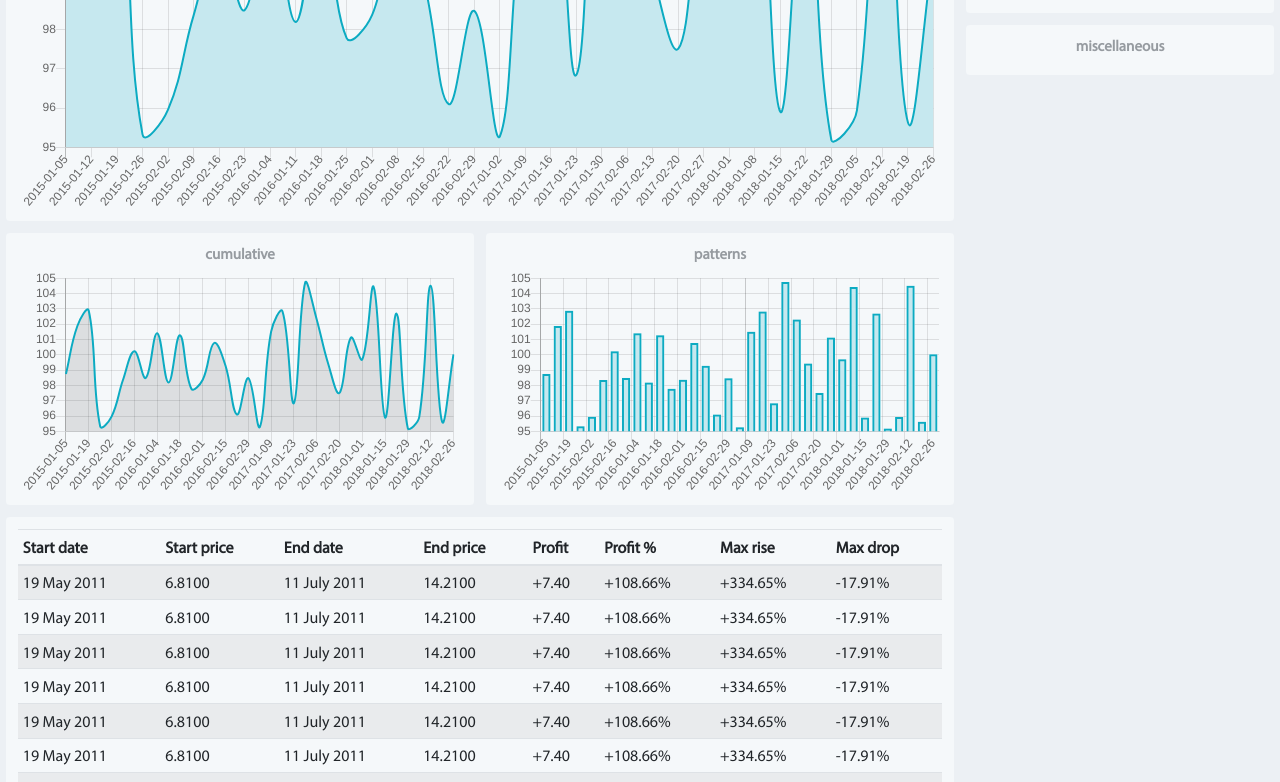
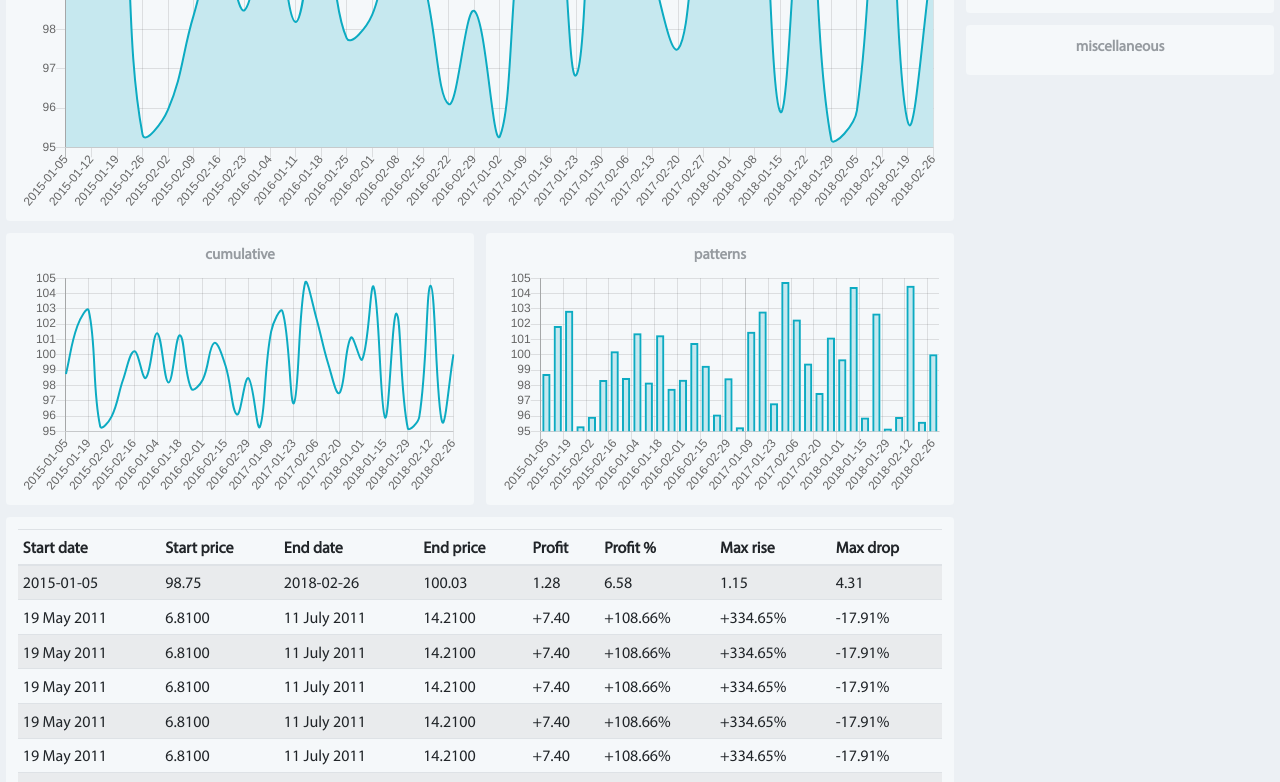
Before and after one commit to surlac/vest, a React (Create React App) app in the folder client/: page /ussectors in a window 1280 px wide. Shown: the part 477-1259 px from the top of the page. Built offline with nearby package versions, Linux system fonts and the light colour scheme.

Commit message:
table populated

```diff
--- a/client/package.json
+++ b/client/package.json
@@ -10,6 +10,7 @@
     "react-chartjs-2": "^2.7.4",
     "react-dom": "^16.5.2",
     "react-redux": "^6.0.0",
+    "react-router-dom": "^4.3.1",
     "react-scripts": "2.0.4",
     "redux": "^4.0.1"
   },
--- a/client/src/App.js
+++ b/client/src/App.js
@@ -10,6 +10,7 @@ import Control from "./Control";
 import Search from "./Search";
 import Title from "./Title";
 import { getInitialPriceData } from "./DataProvider";
+import { Route, Switch } from "react-router-dom";
 
 class App extends Component {
   constructor(props) {
@@ -35,7 +36,7 @@ class App extends Component {
     return (
       <div>
         <Header />
-
+        <Switch>
           <div class="container-fluid">
             <div class="row">
               <div class="col-12 col-lg-9">
@@ -46,7 +47,17 @@ class App extends Component {
                   <div class="col-12 mini-padding">
                     <div class="card">
                       <div class="card-body">
-                      <ChartContainer />
+                        <Route exact path="/" component={ChartContainer} />
+                        <Route path="/crypto" component={ChartContainer} />
+                        <Route path="/commodities" component={ChartContainer} />
+                        <Route path="/american" component={ChartContainer} />
+                        <Route path="/european" component={ChartContainer} />
+                        <Route
+                          path="/international"
+                          component={ChartContainer}
+                        />
+                        <Route path="/stocks" component={ChartContainer} />
+                        <Route path="/ussectors" component={ChartContainer} />
                       </div>
                     </div>
                   </div>
@@ -58,6 +69,7 @@ class App extends Component {
               <Sidebar />
             </div>
           </div>
+        </Switch>
       </div>
     );
   }
--- a/client/src/Cumulative.js
+++ b/client/src/Cumulative.js
@@ -16,7 +16,7 @@ class Cumulative extends Component {
                   {
                     label: "price",
                     data: this.props.values,
-
+                    fill: false,
                     borderWidth: 2,
                     borderColor: "#0cabc2",
                     pointRadius: 0
--- a/client/src/Header.js
+++ b/client/src/Header.js
@@ -1,9 +1,10 @@
 import React from "react";
+import { Link } from 'react-router-dom'
 
 function Header() {
   return (
     <nav class="navbar navbar-expand-xl bg-light navbar-light">
-      <a class="navbar-brand" href="index.htm" />
+	  <Link class="navbar-brand" to='/'></Link>
       <button
         class="navbar-toggler"
         type="button"
@@ -15,44 +16,28 @@ function Header() {
       <div class="collapse navbar-collapse" id="collapsibleNavbar">
         <ul class="navbar-nav">
           <li class="nav-item">
-            <a class="nav-link" href="#">
-              Currencies
-            </a>
+              <Link class="nav-link" to='/'>Currencies</Link>
           </li>
           <li class="nav-item">
-            <a class="nav-link" href="#">
-              Crypto
-            </a>
+              <Link class="nav-link" to='/crypto'>Crypto</Link>
           </li>
 		  <li class="nav-item">
-            <a class="nav-link" href="#">
-              Commodities
-            </a>
+              <Link class="nav-link" to='/commodities'>Commodities</Link>
           </li>
 		  <li class="nav-item">
-            <a class="nav-link" href="#">
-              American
-            </a>
+              <Link class="nav-link" to='/american'>American</Link>
           </li>
 		  <li class="nav-item">
-            <a class="nav-link" href="#">
-              European
-            </a>
+              <Link class="nav-link" to='/european'>European</Link>
           </li>
 		  <li class="nav-item">
-            <a class="nav-link" href="#">
-              International
-            </a>
+              <Link class="nav-link" to='/international'>International</Link>
           </li>
 		  <li class="nav-item">
-            <a class="nav-link" href="#">
-              Stocks
-            </a>
+              <Link class="nav-link" to='/stocks'>Stocks</Link>
           </li>
 		  <li class="nav-item">
-            <a class="nav-link" href="#">
-              US Sectors
-            </a>
+              <Link class="nav-link" to='/ussectors'>US Sectors</Link>
           </li>
         </ul>
         <ul class="navbar-nav ml-auto d-none d-xl-block">
--- a/client/src/Table.js
+++ b/client/src/Table.js
@@ -1,6 +1,18 @@
 import React from "react";
+import { connect } from "react-redux";
 
-function Table() {
+function Table(props) {
+  var start_date = props.equityChartData.labels[0];
+  var start_price = props.equityChartData.values[0];
+  var end_date =
+    props.equityChartData.labels[props.equityChartData.labels.length - 1];
+  var end_price =
+    props.equityChartData.values[props.equityChartData.values.length - 1];
+  var profit = (end_price - start_price).toFixed(2);
+  var profit_percent = props.stats.profit_rate;
+  var max_rise = props.stats.max_profit;
+  var max_drop = props.stats.max_loss;
+
   return (
     <div class="col-12 mini-padding">
       <div class="card">
@@ -20,14 +32,14 @@ function Table() {
             </thead>
             <tbody>
               <tr>
-                <td>19 May 2011</td>
-                <td>6.8100</td>
-                <td>11 July 2011</td>
-                <td>14.2100</td>
-                <td>+7.40</td>
-                <td>+108.66%</td>
-                <td>+334.65%</td>
-                <td>-17.91%</td>
+                <td>{start_date}</td>
+                <td>{start_price}</td>
+                <td>{end_date}</td>
+                <td>{end_price}</td>
+                <td>{profit}</td>
+                <td>{profit_percent}</td>
+                <td>{max_rise}</td>
+                <td>{max_drop}</td>
               </tr>
               <tr>
                 <td>19 May 2011</td>
@@ -107,4 +119,7 @@ function Table() {
   );
 }
 
-export default Table;
+const mapStateToProps = state => state;
+const TableContainer = connect(mapStateToProps)(Table);
+
+export default TableContainer;
--- a/client/src/index.js
+++ b/client/src/index.js
@@ -7,6 +7,7 @@ import "bootstrap/dist/css/bootstrap.css";
 import "font-awesome/css/font-awesome.css";
 import "./index.css";
 import App from "./App";
+import { BrowserRouter } from 'react-router-dom';
 
 var initialState = getInitialPriceData();
 
@@ -32,7 +33,9 @@ const store = createStore(reducer);
 
 ReactDOM.render(
   <Provider store={store}>
+	<BrowserRouter>
     <App />
+	</BrowserRouter>
   </Provider>,
   document.getElementById("root")
 );
```
Also changed, not shown: 1 other file (tests, documents, lock files or other folders). Lines whose indentation alone changed are shown as unchanged.
